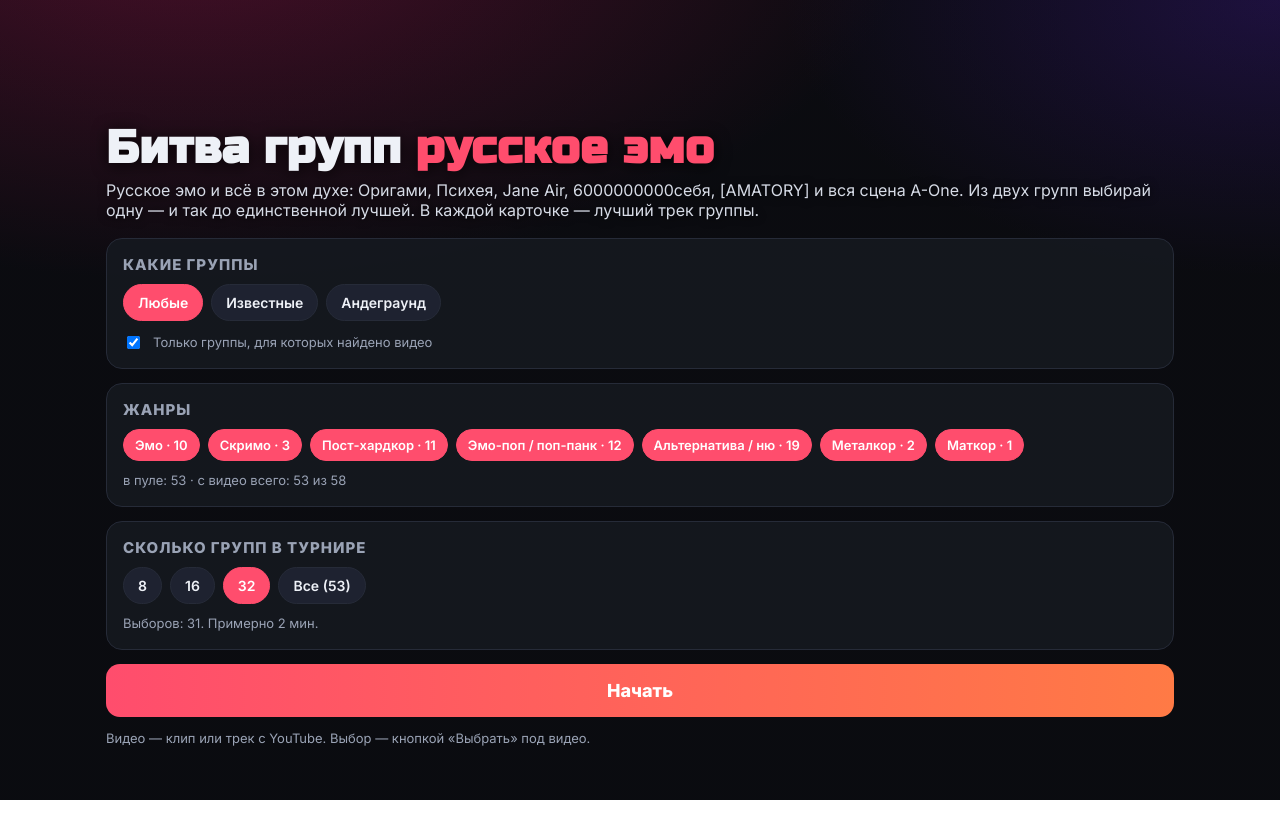
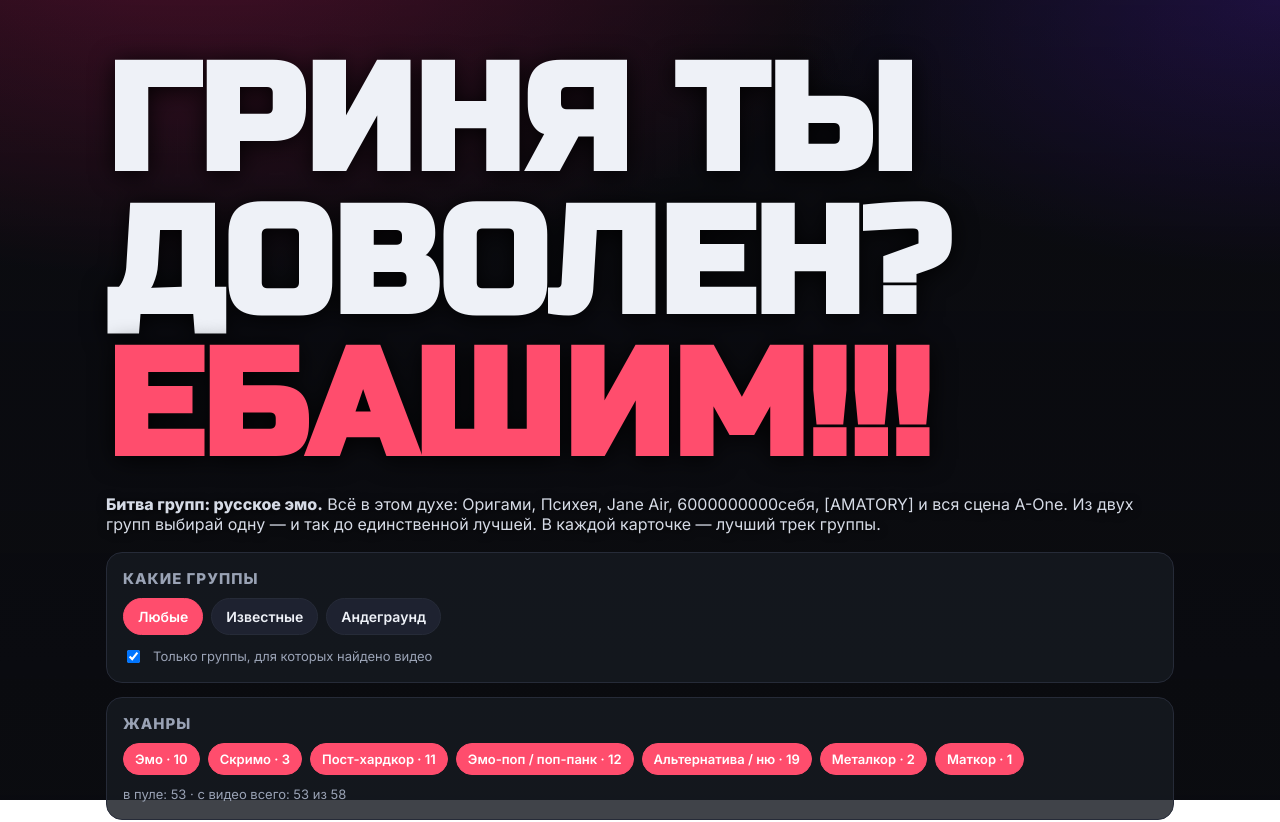
Before and after one commit to Remozhan09/Musictest, a plain HTML site: page site/index.html in a window 1280 px wide. Shown: the top 822 px of the page. Before the commit the page ends 800 px from the top, so only its background shows below. Drawn offline with Linux system fonts and the light colour scheme.

Commit message:
Заголовок «Гриня ты доволен? Ебашим!!!» на всю ширину
Co-Authored-By: Claude Opus 5.5 <noreply@anthropic.com>
Claude-Session: https://claude.ai/code/session_01XaFGqPp4Sdk9UM2FUYcpfn

```diff
--- a/site/index.html
+++ b/site/index.html
@@ -16,9 +16,10 @@ html,body{margin:0;color:var(--text);font-family:Inter,system-ui,sans-serif}
 body{min-height:100vh;background:transparent}
 body::before{content:'';position:fixed;inset:0;z-index:-2;background:radial-gradient(1200px 600px at 15% -10%,#5b1030 0%,transparent 60%),radial-gradient(900px 500px at 100% 0%,#24124d 0%,transparent 55%),#0b0b10}
 body::after{content:'';position:fixed;inset:0;z-index:-1;background:linear-gradient(rgba(10,12,16,.25),rgba(10,12,16,.55))}
-.hero{height:12vh;min-height:60px}
+.hero{height:4vh;min-height:16px}
 .wrap{max-width:1100px;margin:0 auto;padding:16px}
-h1{text-shadow:0 2px 16px rgba(0,0,0,.8);font-family:'Russo One',sans-serif;font-size:clamp(26px,6vw,46px);margin:8px 0 4px;letter-spacing:.5px}
+h1{text-shadow:0 3px 24px rgba(0,0,0,.9);font-family:'Russo One',sans-serif;font-size:clamp(40px,12.5vw,150px);line-height:.95;margin:4px 0 14px;letter-spacing:-.5px;text-transform:uppercase;word-break:break-word}
+h1 span{display:block}
 h1 span{color:var(--acc)}
 .sub{text-shadow:0 1px 8px #000;color:#d6dbe6;margin:0 0 18px}
 .panel{background:rgba(23,26,34,.82);border:1px solid var(--line);border-radius:16px;padding:16px;margin-bottom:14px}
@@ -136,8 +137,8 @@ td .tr{opacity:.7;font-size:12px}
 <!-- SETUP -->
 <section id="setup">
  <div class="hero"></div>
- <h1>Битва групп <span>русское эмо</span></h1>
- <p class="sub">Русское эмо и всё в этом духе: Оригами, Психея, Jane Air, 6000000000себя, [AMATORY] и вся сцена A-One. Из двух групп выбирай одну — и так до единственной лучшей. В каждой карточке — лучший трек группы.</p>
+ <h1>Гриня ты доволен? <span>Ебашим!!!</span></h1>
+ <p class="sub"><b>Битва групп: русское эмо.</b> Всё в этом духе: Оригами, Психея, Jane Air, 6000000000себя, [AMATORY] и вся сцена A-One. Из двух групп выбирай одну — и так до единственной лучшей. В каждой карточке — лучший трек группы.</p>
 
  <div class="panel" id="resumeBox" style="display:none">
   <h3>Незаконченный турнир</h3>
```
